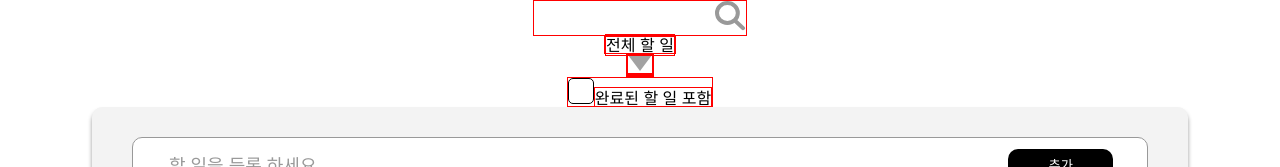
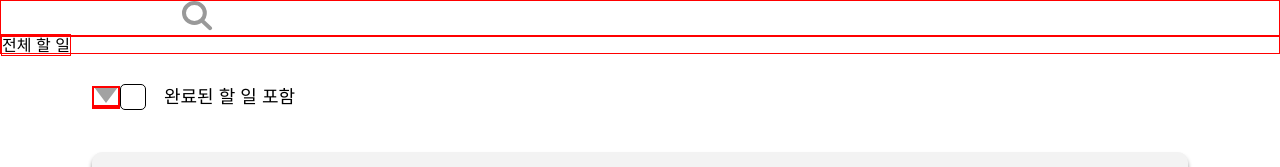
Before and after one commit to study-imhjlov/fe-study-react-todo-list, a React (Create React App) app: page / in a window 1280 px wide. Shown: the top 167 px of the page. Built offline with nearby package versions, Linux system fonts and the light colour scheme.

Commit message:
feat : filter 기능 구현

```diff
--- a/src/App.js
+++ b/src/App.js
@@ -1,16 +1,24 @@
-import React from 'react';
+import React, { useState } from 'react';
 import Layout from 'components/Layout';
 import TodoHead from 'components/head/TodoHead';
 import ListService from 'components/listService/ListService';
 import TodoContainer from 'components/todo/TodoContainer';
 
 const App = () => {
+  const [showTodo, setShowTodo] = useState(false);
+
+  const handleFilterToggle = () => {
+    setShowTodo(!showTodo);
+  };
+
   return (
-    <Layout>
+    <>
       <TodoHead />
-      <ListService />
-      <TodoContainer />
-    </Layout>
+      <Layout>
+        <ListService handleFilterToggle={handleFilterToggle} showTodo={showTodo} />
+        <TodoContainer showTodo={showTodo} />
+      </Layout>
+    </>
   );
 };
 
--- a/src/components/listService/Filter.js
+++ b/src/components/listService/Filter.js
@@ -3,10 +3,14 @@ import styledComponents from 'styled-components';
 import { ReactComponent as CheckboxEmpty } from 'assets/checkbox_empty.svg';
 import { ReactComponent as Checkbox } from 'assets/checkbox_filter.svg';
 
-const Filter = () => {
+const Filter = ({ handleFilterToggle, showTodo }) => {
   return (
     <FilterContainer>
-      {true ? <CheckboxEmpty /> : <Checkbox />}
+      {showTodo ? (
+        <Checkbox onClick={handleFilterToggle} />
+      ) : (
+        <CheckboxEmpty onClick={handleFilterToggle} />
+      )}
       <FilterSpan>완료된 할 일 포함</FilterSpan>
     </FilterContainer>
   );
@@ -15,8 +19,11 @@ const Filter = () => {
 export default Filter;
 
 const FilterContainer = styledComponents.div`
-  border: 1px solid red;
+  display: flex;
+  justify-content: space-between;
+  align-items: center;
 `;
 const FilterSpan = styledComponents.span`
-  border: 1px solid red;
+  font-size : 18px;
+  margin-left : 18px;
 `;
--- a/src/components/listService/ListService.js
+++ b/src/components/listService/ListService.js
@@ -1,14 +1,23 @@
 import React from 'react';
+import styledComponents from 'styled-components';
 import Filter from 'components/listService/Filter';
 import Sort from 'components/listService/Sort';
 
-const ListService = () => {
+const ListService = ({ handleFilterToggle, showTodo }) => {
   return (
-    <>
+    <ListServiceBlock>
       <Sort />
-      <Filter />
-    </>
+      <Filter handleFilterToggle={handleFilterToggle} showTodo={showTodo} />
+    </ListServiceBlock>
   );
 };
 
 export default ListService;
+
+const ListServiceBlock = styledComponents.div`
+  display: flex;
+  justify-content: flex-start;
+  align-items: center;
+  width : 100%;
+  margin : 30px 0 42px ;
+`;
```
